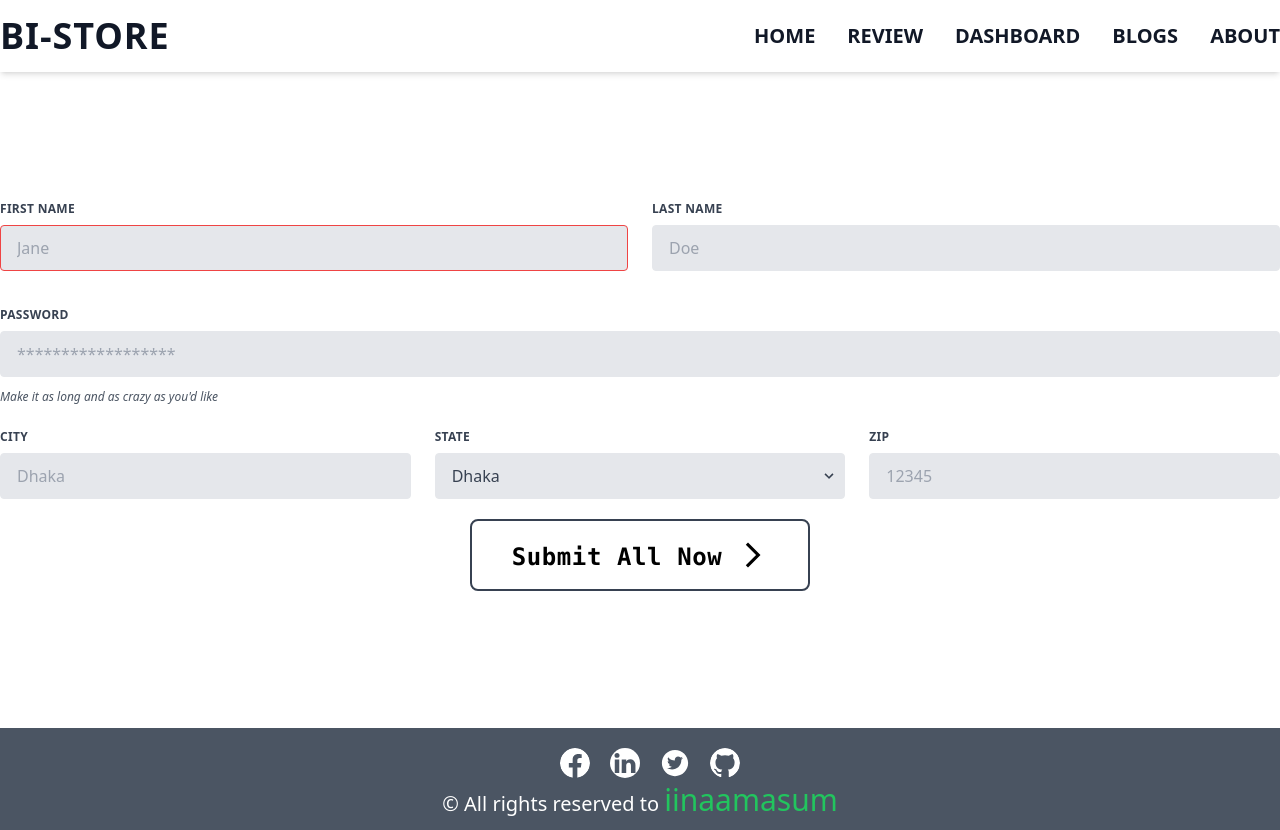
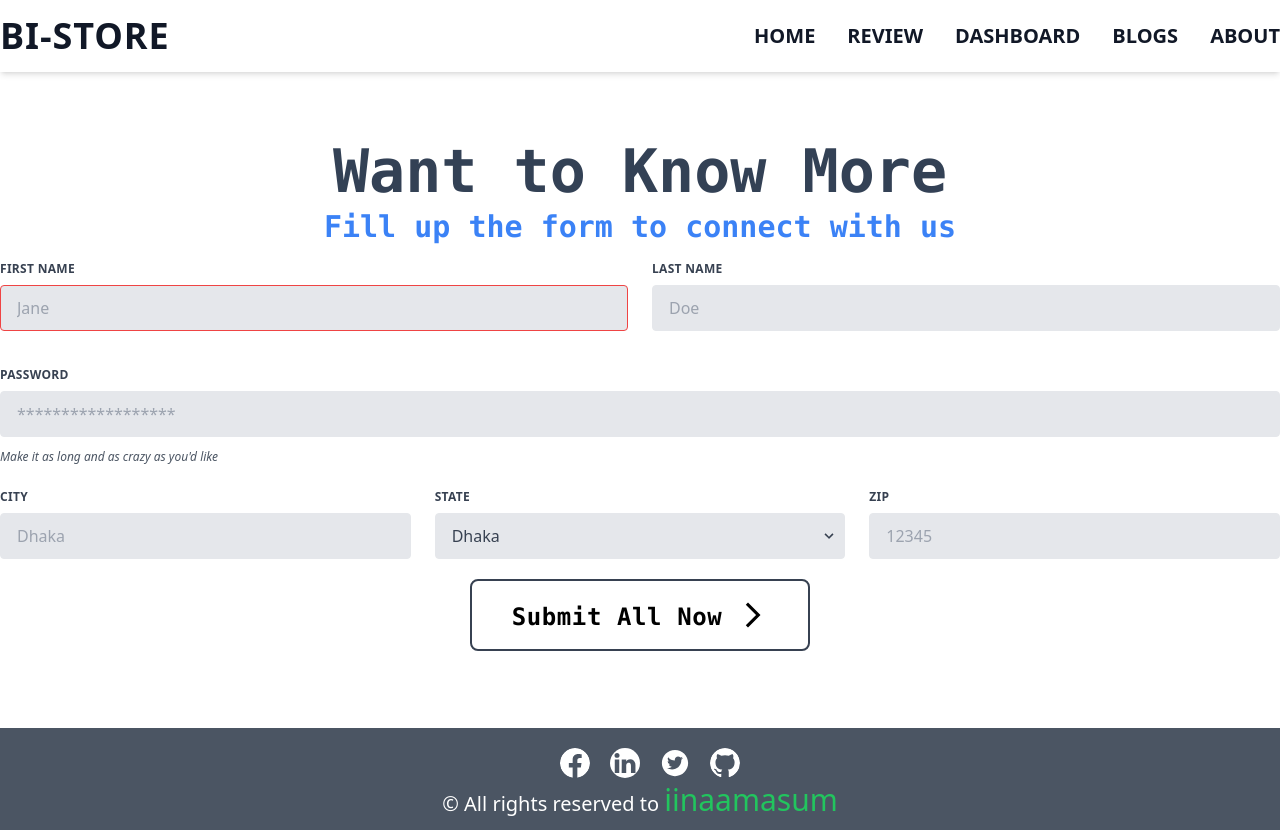
Before and after one commit to iinaamasum/bi-store, a React (Create React App) app: page /about in a window 1280 px wide. Built offline with nearby package versions, Linux system fonts and the light colour scheme.

Commit message:
about section heading

```diff
--- a/src/components/About/About.js
+++ b/src/components/About/About.js
@@ -6,6 +6,12 @@ const About = () => {
   return (
     <div className="contain">
       <div className="w-full container mx-auto px-4 sm:px-0">
+        <h1 className="text-center font-mono font-bold text-6xl pb-2 text-slate-700">
+          Want to Know More
+        </h1>
+        <h2 className="text-center font-mono font-bold text-3xl pb-4 text-blue-500">
+          Fill up the form to connect with us
+        </h2>
         <div className="flex flex-wrap -mx-3 mb-6">
           <div className="w-full md:w-1/2 px-3 mb-6 md:mb-0">
             <label
```
